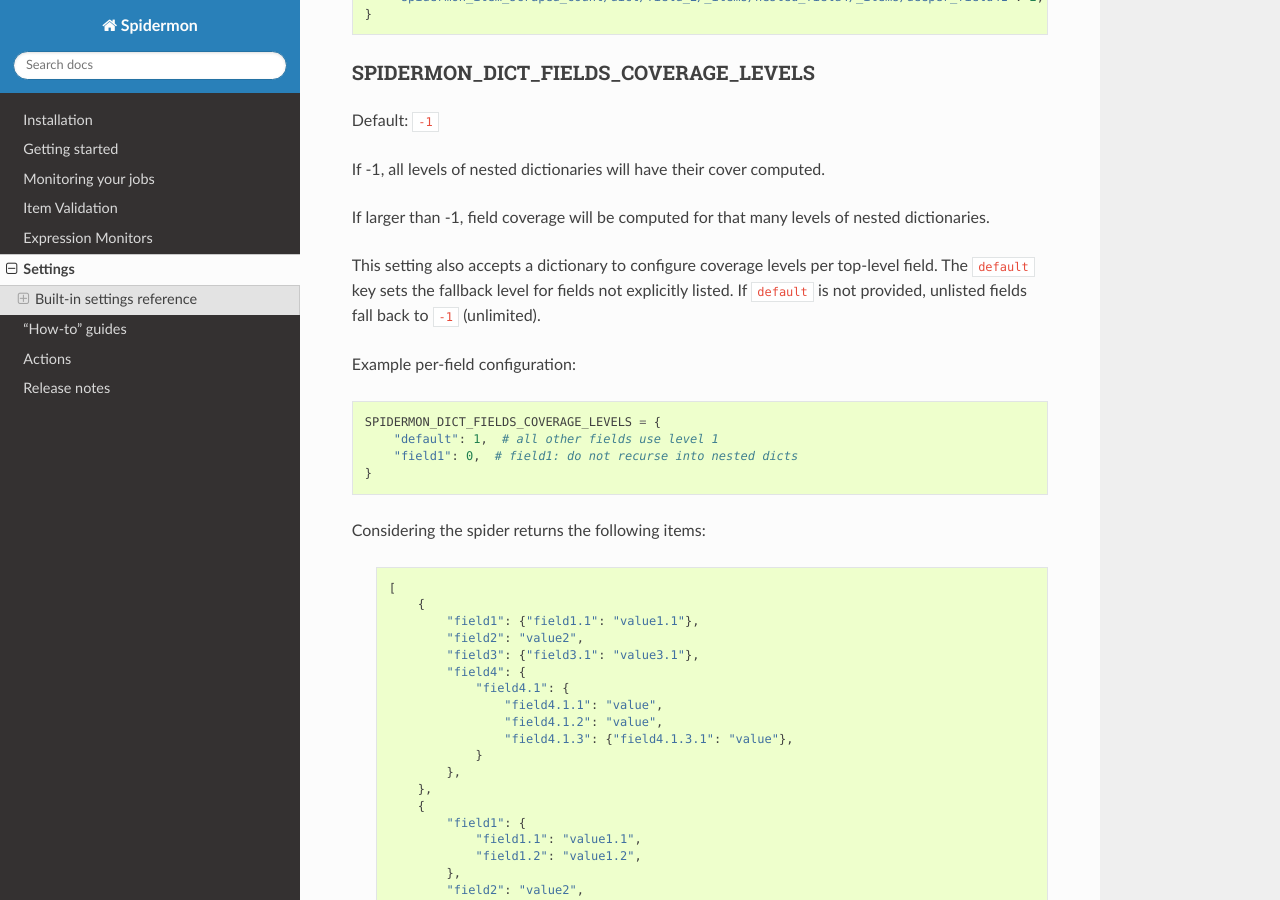
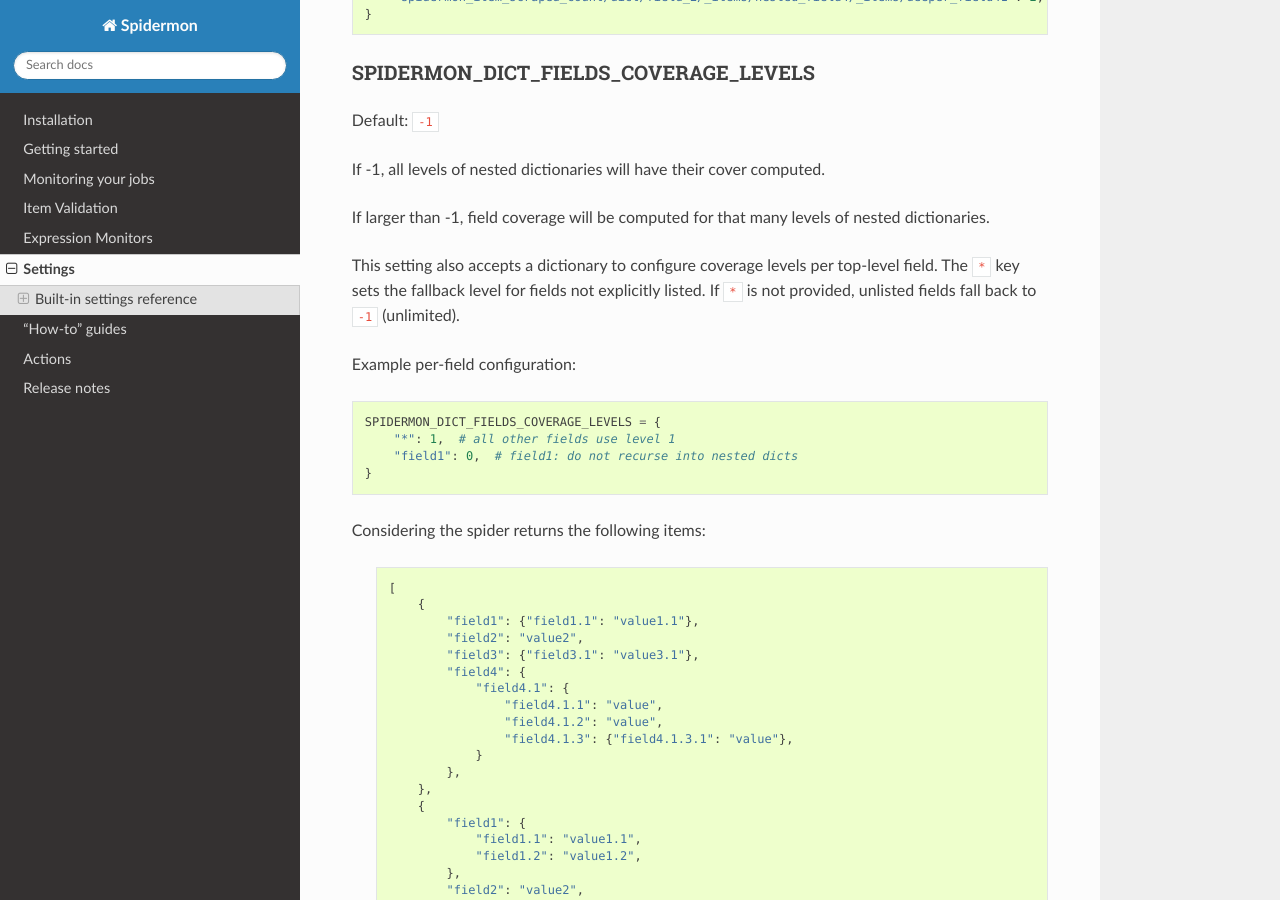
Before and after one commit to scrapinghub/spidermon, a Sphinx documentation site: the page built from docs/settings.rst, in a window 1280 px wide and 900 px high, scrolled down 5408 px. Built offline with Sphinx 7.4.7 and the Read the Docs theme 3.1.0, drawn with Linux system fonts in a browser that asks for light colours.

Commit message:
feat: use '*' as wildcard key, coerce int values, fix nesting_level in -1 branch
Agent-Logs-Url: https://github.com/scrapinghub/spidermon/sessions/10f294df-be3d-412e-a0a6-2a5b71dc3991

Co-authored-by: kishan3 <4090947+kishan3@users.noreply.github.com>

```diff
--- a/docs/settings.rst
+++ b/docs/settings.rst
@@ -285,7 +285,7 @@ If -1, all levels of nested dictionaries will have their cover computed.
 If larger than -1, field coverage will be computed for that many levels of nested dictionaries.
 
 This setting also accepts a dictionary to configure coverage levels per top-level field. The
-``default`` key sets the fallback level for fields not explicitly listed. If ``default`` is not
+``*`` key sets the fallback level for fields not explicitly listed. If ``*`` is not
 provided, unlisted fields fall back to ``-1`` (unlimited).
 
 Example per-field configuration:
@@ -293,7 +293,7 @@ Example per-field configuration:
 .. code-block:: python
 
     SPIDERMON_DICT_FIELDS_COVERAGE_LEVELS = {
-        "default": 1,  # all other fields use level 1
+        "*": 1,  # all other fields use level 1
         "field1": 0,  # field1: do not recurse into nested dicts
     }
 
```
Also changed, not shown: 2 other files.
